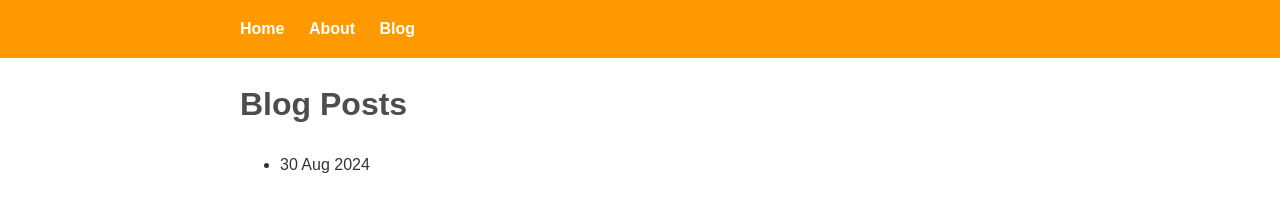
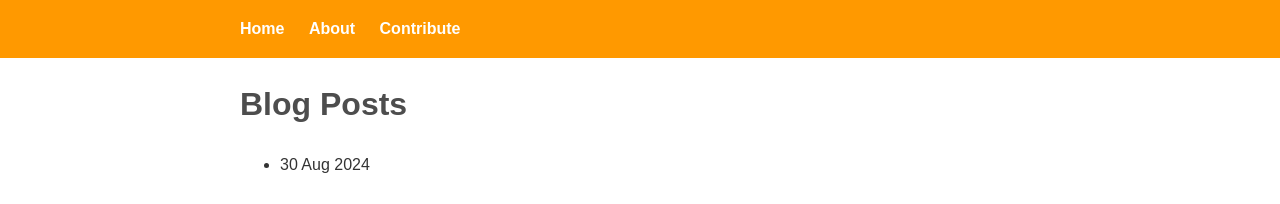
Before and after one commit to ldnbtc/ldnbtc.github.io, a Jekyll site: the page built from docs/blog.html, in a window 1280 px wide. Shown: the top 204 px of the page. Built offline with Jekyll 4.4.1, drawn with Linux system fonts in a browser that asks for light colours.

Commit message:
Remove blog

```diff
--- a/docs/_layouts/default.html
+++ b/docs/_layouts/default.html
@@ -14,7 +14,7 @@
 
                     <li><a href="/">Home</a></li>
                     <li><a href="/about">About</a></li>
-                    <li><a href="/blog">Blog</a></li>
+                    <li><a href="https://github.com/ldnbtc/ldnbtc.github.io">Contribute</a></li>
                 </ul>
             </nav>
         </div>
--- a/docs/blog.html
+++ b/docs/blog.html
@@ -2,6 +2,7 @@
 layout: default
 title: Blog
 permalink: /blog/
+draft: True
 ---
 
 <h1>Blog Posts</h1>
```
